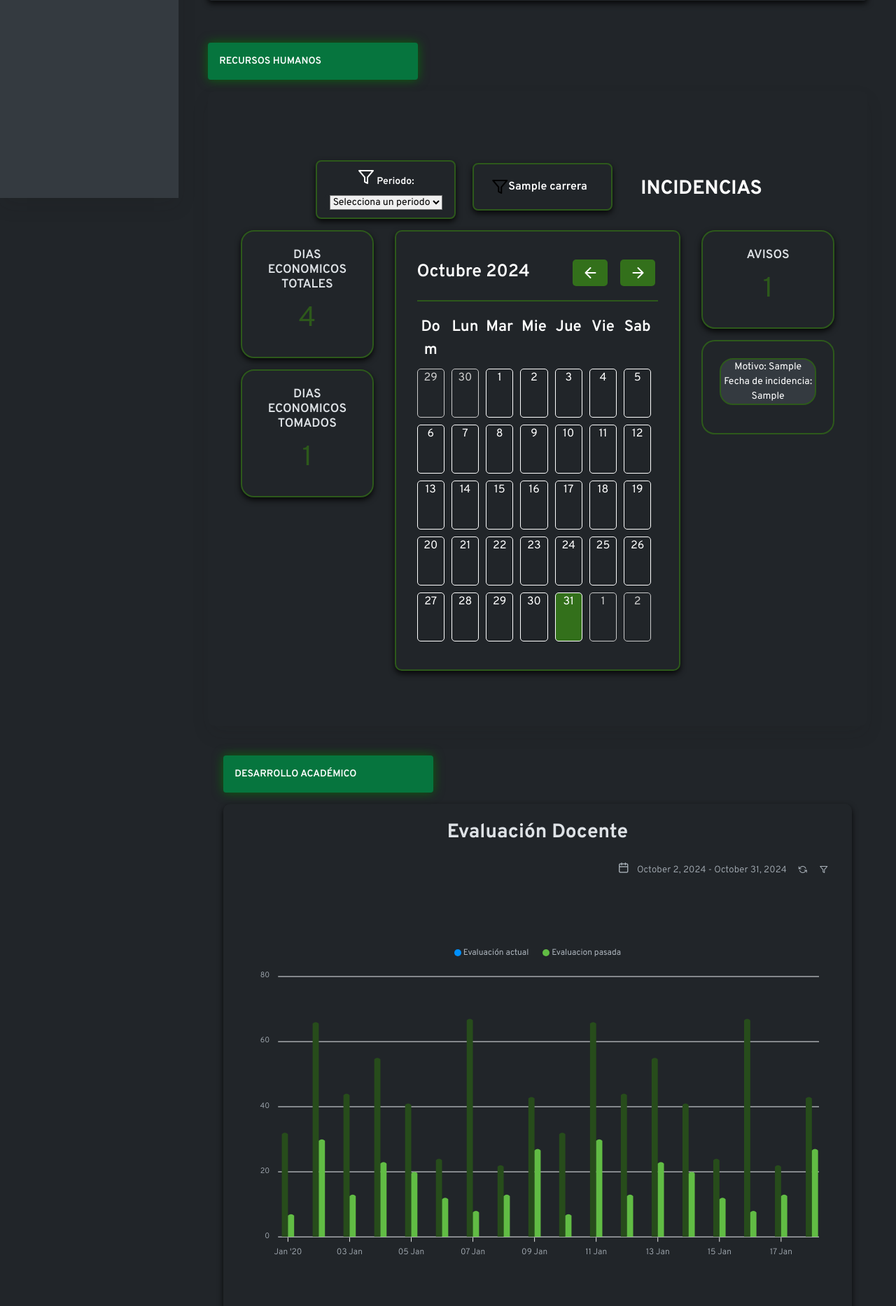
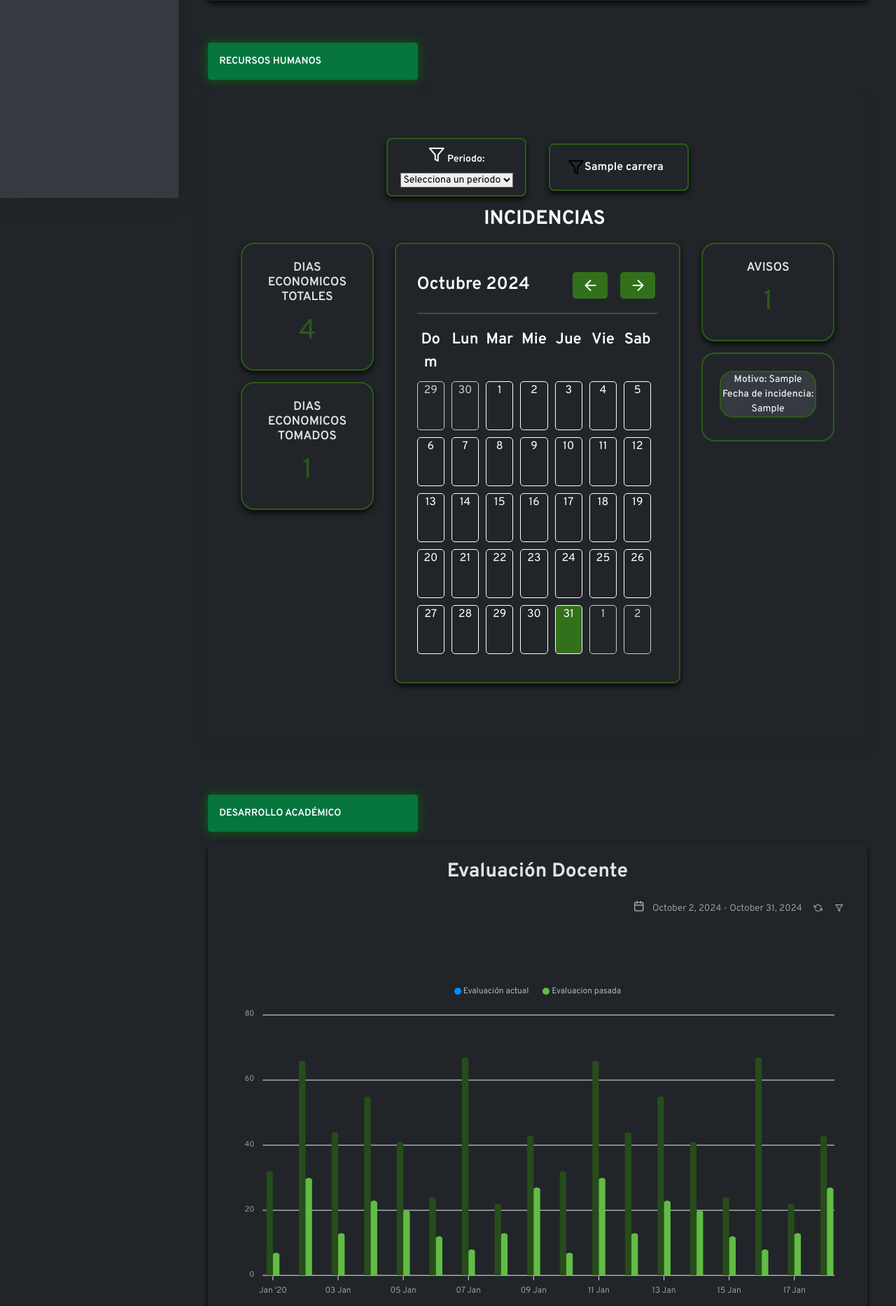
Before and after one commit to AngelReyes14/PIIA, a PHP site: page /views/templates/dashboard_docentes.php in a window 1280 px wide. Shown: the part 517-2384 px from the top of the page at 70% size. Run offline with PHP 8.4, Linux system fonts and the light colour scheme; the visitor is signed in with stand-in values (Sample User, id 1); tables that the repository leaves empty or names only in its code hold one stand-in row (values such as "Sample post"); grey boxes marked "Sample" are stand-in pictures; data that the repository does not hold is empty; some web fonts are replaced.

Commit message:
vista bn

```diff
--- a/views/templates/dashboard_docentes.php
+++ b/views/templates/dashboard_docentes.php
@@ -239,29 +239,22 @@
   });
 </script>
 
-      <!---Parte de recursos humanos --->
+      <!-- Parte de recursos humanos -->
 <div class="container-fluid mt-0">
   <div class="mb-3 mt-0 font-weight-bold bg-success text-white rounded p-3 box-shadow-div-profile flag-div ">
     RECURSOS HUMANOS
   </div>
+
   <!-- Tarjeta principal -->
   <div class="card shadow-lg p-4 mb-3">
     <div class="wrapper">
       <div class="container-fluid">
-              <div class="row">
-                <div class="col-12">
-                  <!-- Título principal -->
-                  <div class="row align-items-center my-3">
-                  </div>
         <!-- Filtros -->
-                  <div class="container-filter mb-3 d-flex flex-wrap ">
+        <div class="container-filter mb-3 d-flex justify-content-center flex-wrap">
           <!-- Filtro de Periodo -->
-<div class="card-body-filter period-filter box-shadow-div mx-1 mb-0 mt-0 position-relative">
-    <!-- Título del Filtro de Periodo -->
+          <div class="card-body-filter period-filter box-shadow-div mx-2 mb-0 mt-0 position-relative">
             <span class="fe fe-24 fe-filter me-2"></span>
             <label class="filter-label">Periodo:</label>
-
-    <!-- Desplegable de Selección de Periodo -->
             <div class="filter-options position-relative">
               <select class="form-select" id="periodoSelect">
                 <option value="">Selecciona un periodo</option>
@@ -274,46 +267,8 @@
             </div>
           </div>
 
-<script>
-document.getElementById('periodoSelect').addEventListener('change', function() {
-    const selectedPeriodId = this.value;
-    console.log("Periodo seleccionado:", selectedPeriodId);
-
-    if (selectedPeriodId) {
-        // Realiza una solicitud AJAX para obtener las fechas del periodo seleccionado
-        fetch(`get_period_dates.php?id=${selectedPeriodId}`)
-            .then(response => response.json())
-            .then(data => {
-                if (data && data.fecha_inicio && data.fecha_termino) {
-                    // Usa las fechas obtenidas para actualizar el calendario
-                    const fechaInicio = new Date(data.fecha_inicio);
-                    const fechaTermino = new Date(data.fecha_termino);
-
-                    // Llama a una función para actualizar el calendario con las nuevas fechas
-                    actualizarCalendario(fechaInicio, fechaTermino);
-                }
-            })
-            .catch(error => console.error("Error al obtener las fechas del periodo:", error));
-    }
-});
-
-// Función para actualizar el calendario con las fechas seleccionadas
-function actualizarCalendario(fechaInicio, fechaTermino) {
-    // Actualiza el mes y año inicial del calendario
-    currentMonth = fechaInicio.getMonth();
-    currentYear = fechaInicio.getFullYear();
-
-    // Renderiza el calendario con el nuevo rango de fechas
-    renderCalendar();
-
-    // Lógica opcional para deshabilitar días fuera del rango
-    // Puedes implementar esta lógica en renderCalendar() o aquí
-}
-</script>
-
-
           <!-- Filtro de División -->
-<div class="card-body-filter division-filter box-shadow-div mx-1 mb-2 position-relative">
+          <div class="card-body-filter division-filter box-shadow-div mx-2 mb-0 position-relative">
             <button class="btn-filter d-flex align-items-center">
               <span class="fe fe-24 fe-filter me-2"></span>
               <span class="filter-label" data-placeholder="División">
@@ -326,12 +281,13 @@
               </ul>
             </div>
           </div>
+        </div>
+
         <!-- Sección de Incidencias -->
         <h2 class="titulo text-center my-3">INCIDENCIAS</h2>
-                  <div class="row">
+        <div class="row d-flex justify-content-center">
           <!-- Bloque de Días Económicos -->
-                    <div
-                      class="col-xl-3 col-lg-6 col-md-6 col-sm-12 order-xl-1 order-lg-2 order-md-2 order-sm-2 order-2">
+          <div class="col-xl-3 col-lg-4 col-md-6 col-sm-12 mb-3">
             <div class="card-body-calendar box-shadow-div mb-3">
               <h3 class="h5">DIAS ECONOMICOS TOTALES</h3>
               <div class="text-verde">4</div>
@@ -341,11 +297,11 @@
               <div class="text-verde">1</div>
             </div>
           </div>
+
           <!-- Calendario -->
-                    <div
-                      class="col-xl-6 col-lg-12 col-md-12 col-sm-12 order-xl-2 order-lg-1 order-md-1 order-sm-1 order-1">
+          <div class="col-xl-6 col-lg-8 col-md-12 col-sm-12 mb-3">
             <div class="calendar-new box-shadow-div">
-                        <div class="header d-flex  align-items-center">
+              <div class="header d-flex align-items-center">
                 <div class="month"></div>
                 <div class="btns d-flex justify-content-center">
                   <div class="btn today-btn mx-1">
@@ -373,8 +329,25 @@
               </div>
             </div>
           </div>
-                    <!-- Avisos -->
-                     <!-- Modal -->
+
+          <!-- Bloque de Avisos -->
+          <div class="col-xl-3 col-lg-4 col-md-6 col-sm-12 mb-3">
+            <div class="card-body-calendar box-shadow-div mb-3">
+              <h3 class="h5">AVISOS</h3>
+              <div class="text-verde"><?php echo count($avisos); ?></div>
+            </div>
+            <div class="card-body-calendar">
+              <?php foreach ($avisos as $aviso): ?>
+                <div class="card-avisos mb-2">
+                  <strong>Motivo:</strong> <?php echo htmlspecialchars($aviso['motivo']); ?><br>
+                  <strong>Fecha de incidencia:</strong> <?php echo htmlspecialchars($aviso['dia_incidencia']); ?>
+                </div>
+              <?php endforeach; ?>
+            </div>
+          </div>
+        </div>
+
+        <!-- Modal de Incidencias -->
         <div class="modal fade" id="incidenciasModal" tabindex="-1" aria-labelledby="incidenciasModalLabel" aria-hidden="true">
           <div class="modal-dialog modal-lg">
             <div class="modal-content">
@@ -391,22 +364,37 @@
             </div>
           </div>
         </div>
-
-<div
-  class="col-xl-3 col-lg-6 col-md-6 col-sm-12 order-xl-3 order-lg-3 order-md-3 order-sm-3 order-3">
-  <div class="card-body-calendar box-shadow-div mb-3">
-    <h3 class="h5">AVISOS</h3>
-    <div class="text-verde"><?php echo count($avisos); ?></div>
-  </div>
-  <div class="card-body-calendar">
-    <?php foreach ($avisos as $aviso): ?>
-      <div class="card-avisos">
-        Motivo: <?php echo htmlspecialchars($aviso['motivo']); ?><br>
-        Fecha de incidencia: <?php echo htmlspecialchars($aviso['dia_incidencia']); ?>
-      </div>
-    <?php endforeach; ?>
       </div>
     </div>
+  </div>
+</div>
+
+<script>
+document.getElementById('periodoSelect').addEventListener('change', function() {
+    const selectedPeriodId = this.value;
+    console.log("Periodo seleccionado:", selectedPeriodId);
+
+    if (selectedPeriodId) {
+        fetch(`get_period_dates.php?id=${selectedPeriodId}`)
+            .then(response => response.json())
+            .then(data => {
+                if (data && data.fecha_inicio && data.fecha_termino) {
+                    const fechaInicio = new Date(data.fecha_inicio);
+                    const fechaTermino = new Date(data.fecha_termino);
+                    actualizarCalendario(fechaInicio, fechaTermino);
+                }
+            })
+            .catch(error => console.error("Error al obtener las fechas del periodo:", error));
+    }
+});
+
+function actualizarCalendario(fechaInicio, fechaTermino) {
+    currentMonth = fechaInicio.getMonth();
+    currentYear = fechaInicio.getFullYear();
+    renderCalendar();
+}
+</script>
+
 
                   </div>
                 </div>
```
Lines whose indentation alone changed are shown as unchanged.
